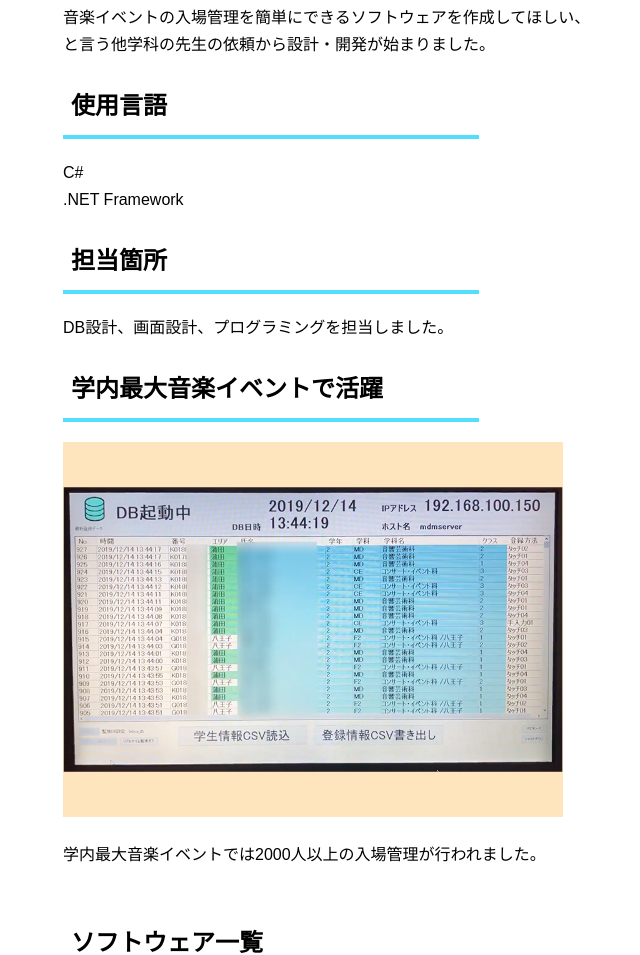
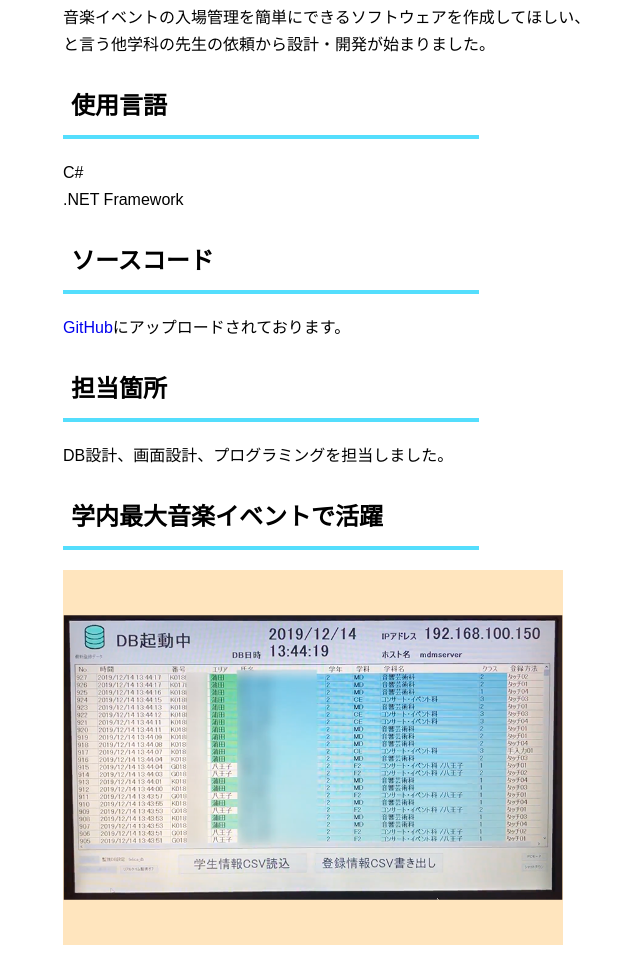
Before and after one commit to takayu112233/yunosuke_portfolio_website, a PHP site: page /content/felica_db.php in a window 1280 px wide. Shown: the part 909-1864 px from the top of the page, without its empty margins (5-645 px from the left). Run offline with PHP 8.4, Linux system fonts and the light colour scheme; the visitor is signed in with stand-in values (Sample User, id 1).

Commit message:
update felica_db and felica_offline

```diff
--- a/content/felica_db.php
+++ b/content/felica_db.php
@@ -61,6 +61,10 @@ function read_manu()
 		            C#</br>
 		            .NET Framework</br>
                 </p>
+                <h2>ソースコード</h2>
+                <p>
+		            <a href="https://github.com/takayu112233/FeliCa-attendance-registration-system" target="_blank">GitHub</a>にアップロードされております。
+                </p>
                 <h2>担当箇所</h2>
                 <p>
 		            DB設計、画面設計、プログラミングを担当しました。</br>
--- a/content/felica_offline.php
+++ b/content/felica_offline.php
@@ -57,6 +57,10 @@ function read_manu()
 		            C#</br>
 		            .NET Framework</br>
                 </p>
+                <h2>ソースコード</h2>
+                <p>
+		            <a href="https://github.com/takayu112233/Local-attendance-registration-system" target="_blank">GitHub</a>にアップロードされております。
+                </p>
                 <h2>授業を複数登録可能</h2>
                 <img src="../img/felica_offline/setup.png">
                 <img src="../img/felica_offline/wait.png">
```
